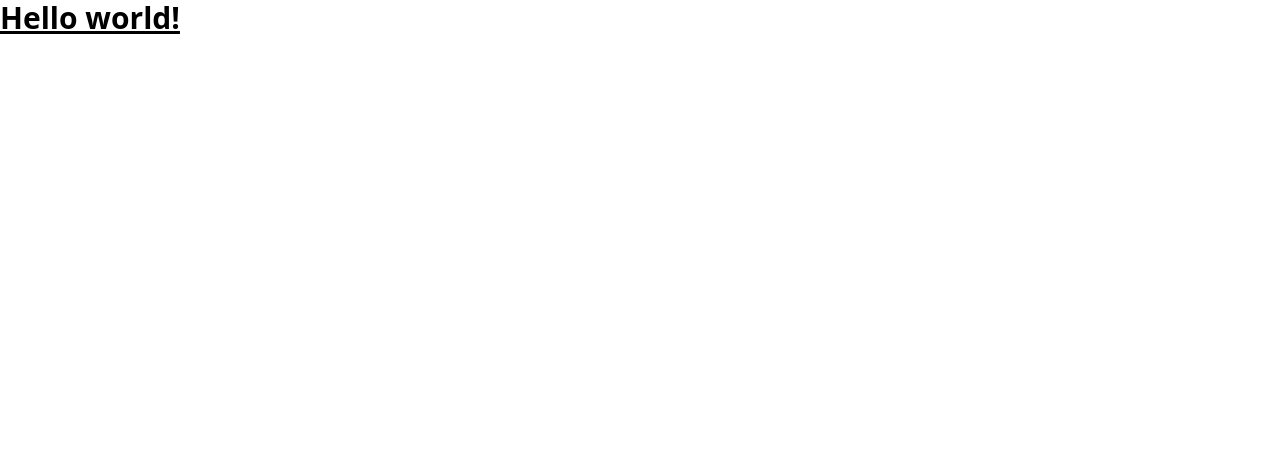
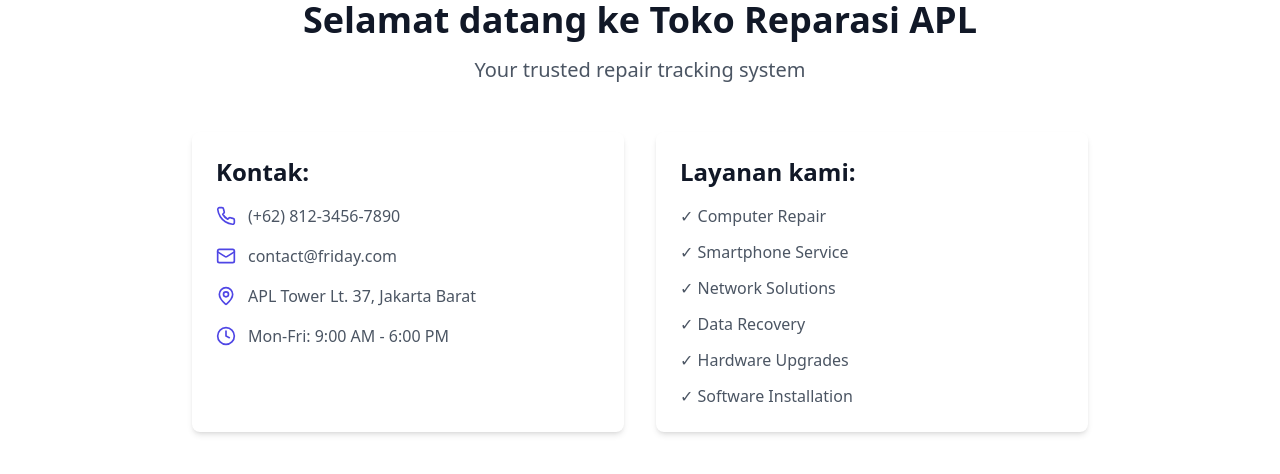
Before and after one commit to yazid29/reparasi-client, a React (Vite) app: page / in a window 1280 px wide. Shown: the top 474 px of the page. Built offline with nearby package versions, Linux system fonts and the light colour scheme.

Commit message:
feat(client): routing index

```diff
--- a/src/App.jsx
+++ b/src/App.jsx
@@ -1,3 +1,20 @@
+import { Navigate, Route, Routes } from "react-router-dom";
+import Layout from "./components/Layout"
+import Landing from "./components/Landing"
+import { UsersList } from "./pages/Users/UsersList"
+import { TicketList } from "./pages/Tikets/TicketsList"
 export default function App() {
-  return <h1 className="text-3xl font-bold underline">Hello world!</h1>;
+  return (
+    <Routes>
+      {/* path = "/" -> root URL */}
+      <Route path="/" element={<Layout />}>
+          <Route index element={<Landing />} />
+          <Route path="app" element={<Layout />}>
+            <Route index element={<Navigate to="/app/users" />} />
+            <Route path="users" element={<UsersList />} />
+            <Route path="tickets" element={<TicketList />} />
+          </Route>
+      </Route>
+    </Routes>
+  )
 }
--- /dev/null
+++ b/src/components/Landing.jsx
@@ -0,0 +1,56 @@
+import { Phone, Mail, MapPin, Clock } from "lucide-react";
+
+const Landing = () => {
+  return (
+    <div className="max-w-4xl mx-auto">
+      <div className="mb-12 text-center">
+        <h1 className="mb-4 text-4xl font-bold text-gray-900">
+          Selamat datang ke Toko Reparasi APL
+        </h1>
+        <p className="text-xl text-gray-600">
+          Your trusted repair tracking system
+        </p>
+      </div>
+
+      <div className="grid gap-8 mb-12 md:grid-cols-2">
+        <div className="p-6 bg-white rounded-lg shadow-md">
+          <h2 className="mb-4 text-2xl font-semibold text-gray-900">Kontak:</h2>
+          <div className="space-y-4">
+            <div className="flex items-center space-x-3 text-gray-600">
+              <Phone className="w-5 h-5 text-indigo-600" />
+              <span>(+62) 812-3456-7890</span>
+            </div>
+            <div className="flex items-center space-x-3 text-gray-600">
+              <Mail className="w-5 h-5 text-indigo-600" />
+              <span>contact@friday.com</span>
+            </div>
+            <div className="flex items-center space-x-3 text-gray-600">
+              <MapPin className="w-5 h-5 text-indigo-600" />
+              <span>APL Tower Lt. 37, Jakarta Barat</span>
+            </div>
+            <div className="flex items-center space-x-3 text-gray-600">
+              <Clock className="w-5 h-5 text-indigo-600" />
+              <span>Mon-Fri: 9:00 AM - 6:00 PM</span>
+            </div>
+          </div>
+        </div>
+
+        <div className="p-6 bg-white rounded-lg shadow-md">
+          <h2 className="mb-4 text-2xl font-semibold text-gray-900">
+            Layanan kami:
+          </h2>
+          <ul className="space-y-3 text-gray-600">
+            <li>✓ Computer Repair</li>
+            <li>✓ Smartphone Service</li>
+            <li>✓ Network Solutions</li>
+            <li>✓ Data Recovery</li>
+            <li>✓ Hardware Upgrades</li>
+            <li>✓ Software Installation</li>
+          </ul>
+        </div>
+      </div>
+    </div>
+  );
+};
+
+export default Landing;
--- /dev/null
+++ b/src/components/Layout.jsx
@@ -0,0 +1,7 @@
+import { Outlet } from "react-router-dom";
+
+const Layout = () => {
+    return <Outlet />
+}
+
+export default Layout;
```
